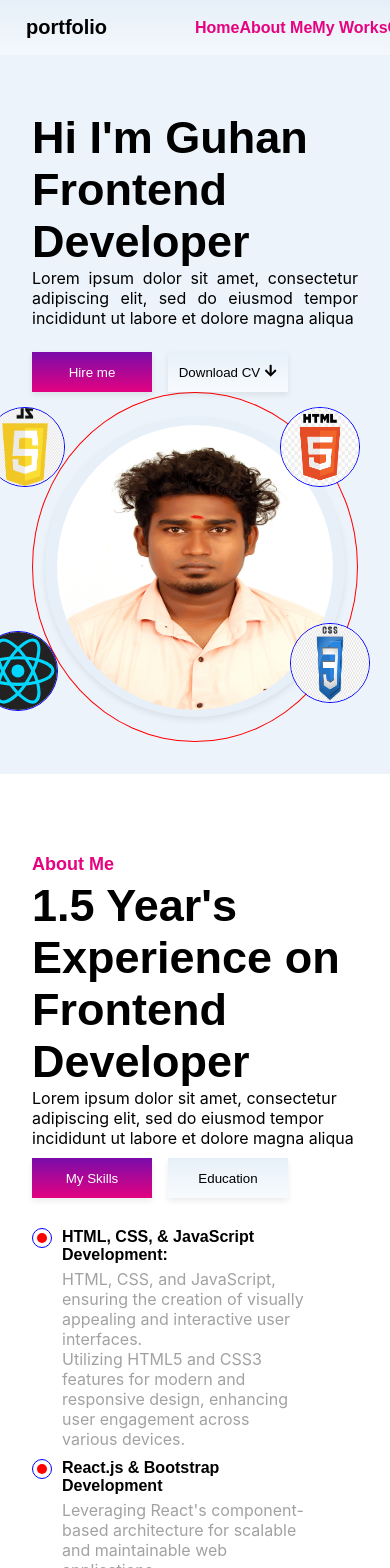
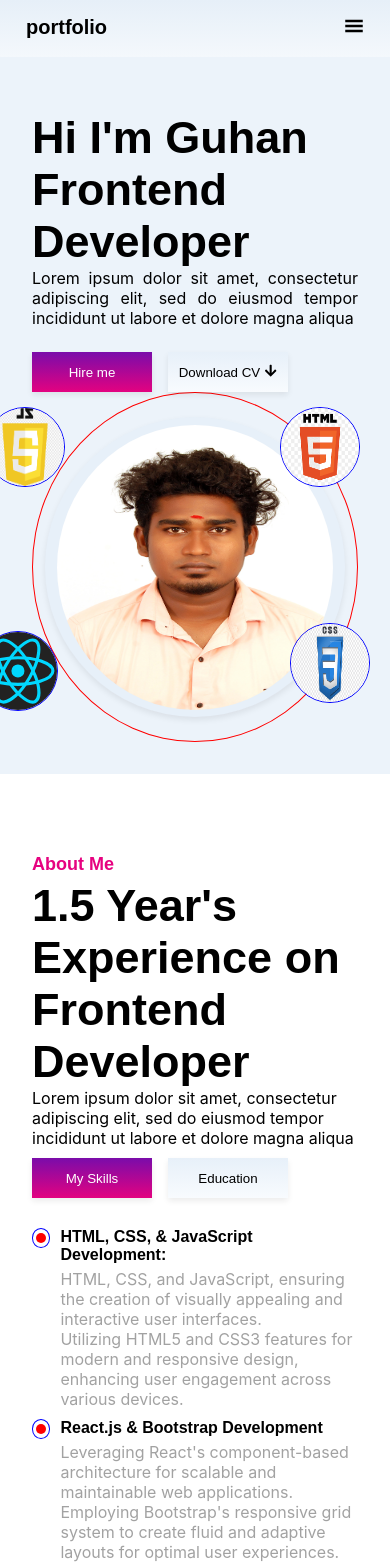
Before and after one commit to GuhanGK/MyPortfolio, a React (Create React App) app: page / in a window 390 px wide. Shown: the top 1568 px of the page. Built offline with nearby package versions, Linux system fonts and the light colour scheme.

Commit message:
main
website responsive is 100% completed

```diff
--- a/src/Components/Pages/About/style.js
+++ b/src/Components/Pages/About/style.js
@@ -148,6 +148,9 @@ const StyledAbout = styled.div`
         .footer_contact_wrapper {
             flex-direction: column;
         }
+        .skills_explain {
+            width: 100%;
+        }
     }
     @media (min-width: 481px) and (max-width: 766px){
         .about_container {
@@ -166,6 +169,9 @@ const StyledAbout = styled.div`
             text-align: left;
             padding: 1rem 2rem;
         }
+        .skills_explain {
+            width: 100%;
+        }
     }
 `;
 
--- a/src/Components/Pages/Footer/style.js
+++ b/src/Components/Pages/Footer/style.js
@@ -2,7 +2,7 @@ import styled from "styled-components";
 
 const StyledFooter = styled.div`
     .footer_container{
-        padding: 4rem 0;
+        padding: 4rem 1rem;
     }
     .footer_contact_wrapper{
         display: flex;
--- a/src/Components/Pages/Header/index.js
+++ b/src/Components/Pages/Header/index.js
@@ -1,6 +1,8 @@
-import React from "react";
+import React, { useEffect, useState } from "react";
 import StyledHeader from "./style";
 import { Navbar, Nav } from "react-bootstrap";
+import { GiHamburgerMenu } from "react-icons/gi";
+import { CgClose } from "react-icons/cg";
 
 const Header = () => {
     const scrollToAbout = (section) => {
@@ -12,18 +14,41 @@ const Header = () => {
             });
         }
     };
+
+    const [responsive, setResponsive] = useState(false)
+    const [clickHamburger, setClickHamburger] = useState(false)
+
+    useEffect(() => {
+        const handleResize = () => {
+            setResponsive(window.innerWidth < 767);
+        };
+
+        handleResize();
+
+        window.addEventListener('resize', handleResize);
+
+        return () => {
+            window.removeEventListener('resize', handleResize);
+        };
+    }, []);
     return (
         <>
-            <StyledHeader>
-                <Navbar className="navbar_container">
-                    <Navbar.Brand href="" className="nav_logo">portfolio</Navbar.Brand>
-                    <Nav className="mr-auto nav_items">
+            <StyledHeader clickHamburger={clickHamburger}>
+                <Navbar className={`navbar_container ${responsive ? 'responsive' : ''}`}>
+                    <Navbar.Brand href="" className="nav_logo">
+                        portfolio
+                        {responsive && <div className="hamburger_icon" onClick={() => setClickHamburger(!clickHamburger)}>
+                            {!clickHamburger ? <GiHamburgerMenu /> : <CgClose />}
+                        </div>}
+                    </Navbar.Brand>
+                    <Nav className={`nav_items ${responsive ? "responsive_nav_items" : "mr-auto"}`}>
                         <Nav.Link onClick={() => scrollToAbout("home")} className="nav_link">Home</Nav.Link>
                         <Nav.Link onClick={() => scrollToAbout("about")} className="nav_link">About Me</Nav.Link>
                         <Nav.Link onClick={() => scrollToAbout("mywork")} className="nav_link">My Works</Nav.Link>
                         <Nav.Link onClick={() => scrollToAbout("footer")} className="nav_link">Contact Me</Nav.Link>
                     </Nav>
                 </Navbar>
+
             </StyledHeader>
         </>
     )
--- a/src/Components/Pages/Header/style.js
+++ b/src/Components/Pages/Header/style.js
@@ -7,10 +7,10 @@ const StyledHeader = styled.div`
         top: 0;
         z-index: 99;
         background: transparent linear-gradient(180deg, #e6eff8 0%, #f4f8fc 100%) 0% 0% no-repeat padding-box;
-        /* background-color: #f4f8fc; */
         display: flex;
         justify-content: space-between;
         padding: 16px 26px;
+        transition: background-color 0.3s ease-in-out;
     }
     .nav_logo{
         color: #000000;
@@ -35,6 +35,33 @@ const StyledHeader = styled.div`
         text-decoration: none;
     }
 
+    @media (min-width: 320px) and (max-width: 767px){
+         .navbar_container {
+            flex-direction: column;
+            align-items: center;
+        }
+        .hamburger_icon {
+            display: block;
+        }
+        .nav_items {
+            display: none;
+        }
+        .responsive_nav_items {
+            display: ${props => props.clickHamburger ? 'flex' : 'none'};
+            flex-direction: column;
+            gap: 8px;
+            padding-top: 1rem;
+        }
+        .nav_link {
+            margin-right: 0;
+            margin-bottom: 10px;
+        }
+        .nav_logo {
+            display: flex;
+            justify-content: space-between;
+            width: 100%;
+        }
+    }
 `;
 
 export default StyledHeader;
--- a/src/Components/Pages/MyWork/style.js
+++ b/src/Components/Pages/MyWork/style.js
@@ -55,6 +55,11 @@ const StyledWork = styled.div`
         font-weight: 400;
         margin-bottom: 1.5rem;
     }
+    @media (min-width: 320px) and (max-width: 767px){
+        .name_text {
+            width: 100%;
+        }
+    }
 `;
 
 export default StyledWork;
```
